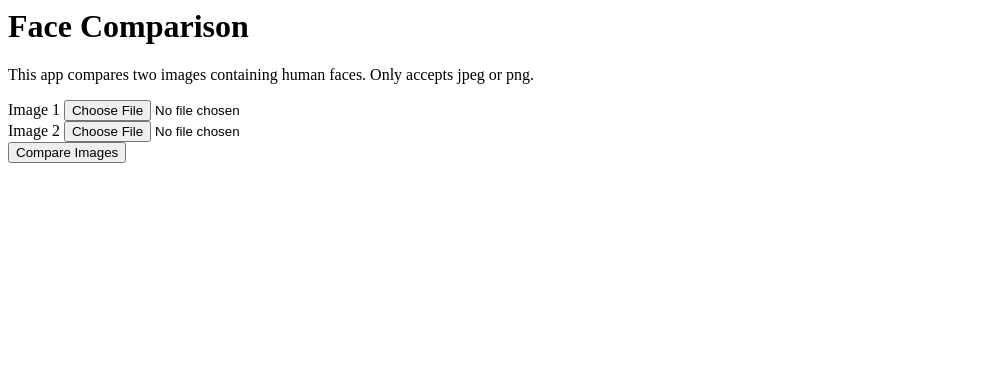
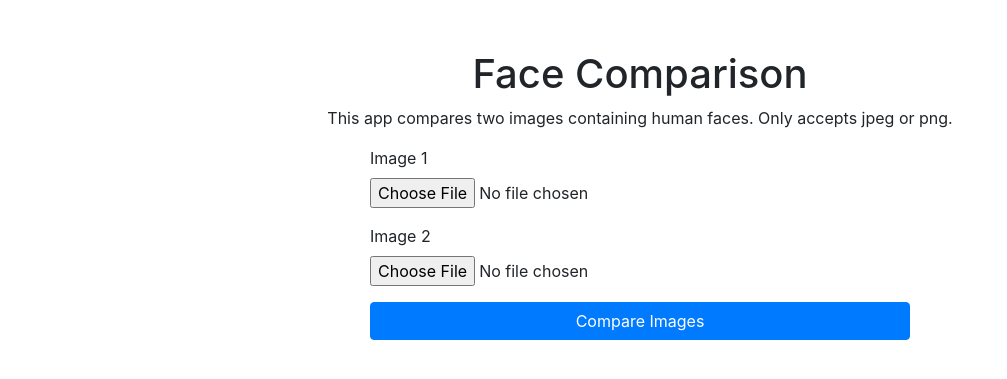
Before and after one commit to ShayanFF/Face-Comparison, a Flask app: page / in a window 1280 px wide. Shown: the top 379 px of the page, without its empty margins (0-1007 px from the left). Run offline with Flask 2, Linux system fonts and the light colour scheme; some libraries are stand-ins or nearby versions.

Commit message:
Added back styling

```diff
--- a/templates/index.html
+++ b/templates/index.html
@@ -1,3 +1,16 @@
+<!DOCTYPE html>
+<html>
+
+<head>
+    <title>Face Comparison</title>
+    <link rel="stylesheet" href="https://maxcdn.bootstrapcdn.com/bootstrap/4.0.0/css/bootstrap.min.css">
+    <style>
+        .container {
+            margin-top: 50px;
+        }
+    </style>
+</head>
+
 <body>
     <div class="container">
         <h1 class="text-center">Face Comparison</h1>
```
